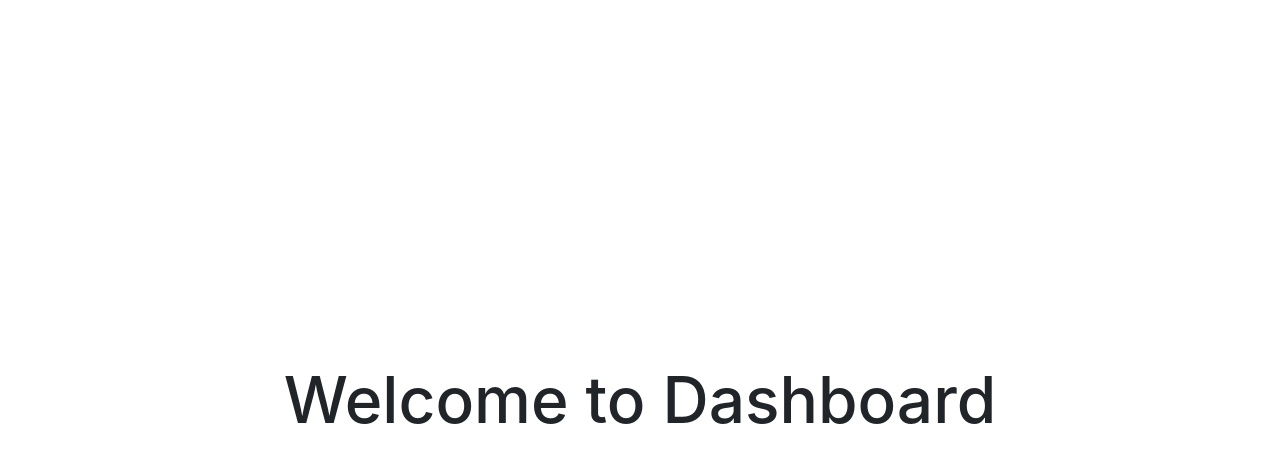
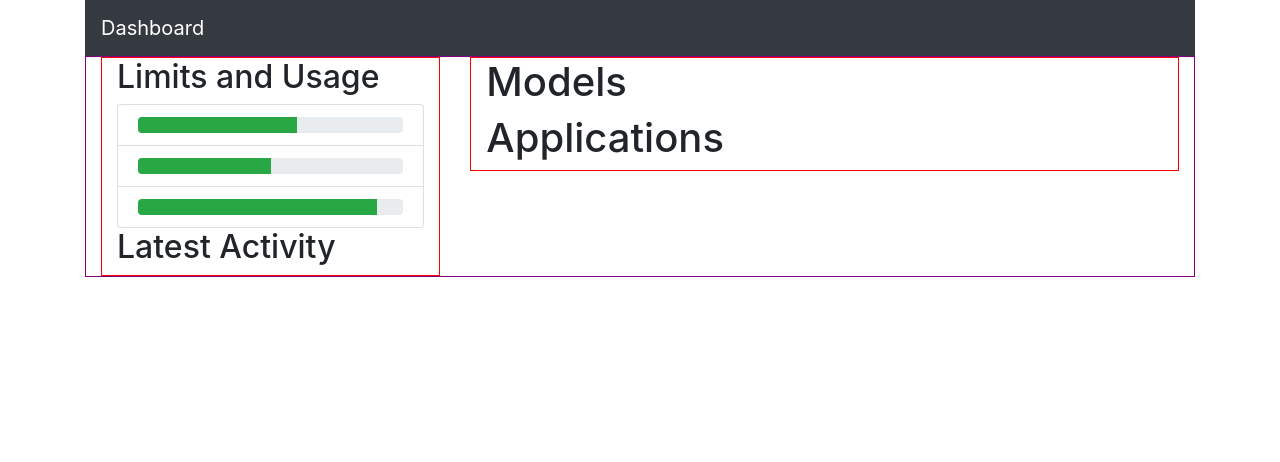
Before and after one commit to musakacmaz/dashboard-app-next, a Next.js app: page / in a window 1280 px wide. Shown: the top 462 px of the page. Built offline with nearby package versions, Linux system fonts and the light colour scheme.

Commit message:
Components added

```diff
--- /dev/null
+++ b/components/applications.js
@@ -0,0 +1,3 @@
+export default function Applications() {
+    return <h1 className="title">Applications</h1>;
+}
--- /dev/null
+++ b/components/index.js
@@ -0,0 +1,6 @@
+import LimitsAndUsage from './limits-and-usage';
+import LatestActivity from './latest-activity';
+import Models from './models';
+import Applications from './applications';
+
+export { LimitsAndUsage, LatestActivity, Models, Applications };
--- /dev/null
+++ b/components/latest-activity.js
@@ -0,0 +1,3 @@
+export default function LatestActivity() {
+    return <h2 className="title">Latest Activity</h2>;
+}
--- /dev/null
+++ b/components/limits-and-usage.js
@@ -0,0 +1,36 @@
+import { ListGroup, ProgressBar } from 'react-bootstrap';
+
+export default function LimitsAndUsage() {
+    const data = {
+        Models: {
+            limit: 10,
+            usage: 6,
+        },
+        Apps: {
+            limit: 20,
+            usage: 10,
+        },
+        Devices: {
+            limit: 50,
+            usage: 45,
+        },
+    };
+
+    const itemList = [];
+    let index = 0;
+    for (const item in data) {
+        const percentage = (data[item].usage / data[item].limit) * 100;
+        itemList.push(
+            <ListGroup.Item key={index}>
+                <ProgressBar variant="success" now={percentage} />
+            </ListGroup.Item>
+        );
+        index++;
+    }
+    return (
+        <>
+            <h2 className="title">Limits and Usage</h2>
+            <ListGroup>{itemList}</ListGroup>
+        </>
+    );
+}
--- /dev/null
+++ b/components/models.js
@@ -0,0 +1,3 @@
+export default function Models() {
+    return <h1 className="title">Models</h1>;
+}
--- a/pages/index.js
+++ b/pages/index.js
@@ -1,164 +1,51 @@
 import Head from 'next/head';
-// import Button from 'react-bootstrap/Button';
 import 'bootstrap/dist/css/bootstrap.min.css';
+import { Navbar, Container, Row, Col } from 'react-bootstrap';
+import { LimitsAndUsage, LatestActivity, Models, Applications } from '../components';
 
 export default function Home() {
     return (
-        <div className="container">
+        <Container id="body">
             <Head>
                 <title>Dashboard</title>
                 <link rel="icon" href="/favicon.ico" />
             </Head>
 
-            <main>
-                <h1 className="title">
-                    Welcome to Dashboard
-                </h1>
-            </main>
-
-            <style jsx>{`
-                .container {
-                    min-height: 100vh;
-                    padding: 0 0.5rem;
-                    display: flex;
-                    flex-direction: column;
-                    justify-content: center;
-                    align-items: center;
-                }
-
-                main {
-                    padding: 5rem 0;
-                    flex: 1;
-                    display: flex;
-                    flex-direction: column;
-                    justify-content: center;
-                    align-items: center;
-                }
-
-                footer {
-                    width: 100%;
-                    height: 100px;
-                    border-top: 1px solid #eaeaea;
-                    display: flex;
-                    justify-content: center;
-                    align-items: center;
-                }
-
-                footer img {
-                    margin-left: 0.5rem;
-                }
-
-                footer a {
-                    display: flex;
-                    justify-content: center;
-                    align-items: center;
-                }
-
-                a {
-                    color: inherit;
-                    text-decoration: none;
-                }
-
-                .title a {
-                    color: #0070f3;
-                    text-decoration: none;
-                }
-
-                .title a:hover,
-                .title a:focus,
-                .title a:active {
-                    text-decoration: underline;
-                }
-
-                .title {
-                    margin: 0;
-                    line-height: 1.15;
-                    font-size: 4rem;
-                }
-
-                .title,
-                .description {
-                    text-align: center;
-                }
-
-                .description {
-                    line-height: 1.5;
-                    font-size: 1.5rem;
-                }
-
-                code {
-                    background: #fafafa;
-                    border-radius: 5px;
-                    padding: 0.75rem;
-                    font-size: 1.1rem;
-                    font-family: Menlo, Monaco, Lucida Console, Liberation Mono, DejaVu Sans Mono, Bitstream Vera Sans Mono, Courier New, monospace;
-                }
-
-                .grid {
-                    display: flex;
-                    align-items: center;
-                    justify-content: center;
-                    flex-wrap: wrap;
-
-                    max-width: 800px;
-                    margin-top: 3rem;
-                }
-
-                .card {
-                    margin: 1rem;
-                    flex-basis: 45%;
-                    padding: 1.5rem;
-                    text-align: left;
-                    color: inherit;
-                    text-decoration: none;
-                    border: 1px solid #eaeaea;
-                    border-radius: 10px;
-                    transition: color 0.15s ease, border-color 0.15s ease;
-                }
-
-                .card:hover,
-                .card:focus,
-                .card:active {
-                    color: #0070f3;
-                    border-color: #0070f3;
-                }
-
-                .card h3 {
-                    margin: 0 0 1rem 0;
-                    font-size: 1.5rem;
-                }
-
-                .card p {
-                    margin: 0;
-                    font-size: 1.25rem;
-                    line-height: 1.5;
-                }
-
-                .logo {
-                    height: 1em;
-                }
-
-                @media (max-width: 600px) {
-                    .grid {
-                        width: 100%;
-                        flex-direction: column;
-                    }
-                }
-            `}</style>
-
-            <style jsx global>{`
-                html,
-                body {
-                    padding: 0;
-                    margin: 0;
-                    font-family: -apple-system, BlinkMacSystemFont, Segoe UI, Roboto, Oxygen, Ubuntu, Cantarell, Fira Sans, Droid Sans, Helvetica Neue,
-                        sans-serif;
-                }
-
-                * {
-                    box-sizing: border-box;
-                }
-            `}</style>
-        </div>
+            <Navbar bg="dark" variant="dark" expand="lg">
+                <Navbar.Brand>Dashboard</Navbar.Brand>
+            </Navbar>
+            <Container id="main" style={{ border: '1px solid purple' }} fluid>
+                <Row>
+                    <Col sm={4}>
+                        <Container id="sidebar" style={{ border: '1px solid red' }} fluid>
+                            <Row>
+                                <Col>
+                                    <LimitsAndUsage />
+                                </Col>
+                            </Row>
+                            <Row>
+                                <Col>
+                                    <LatestActivity />
+                                </Col>
+                            </Row>
+                        </Container>
+                    </Col>
+                    <Col sm={8}>
+                        <Container id="content" style={{ border: '1px solid red' }} fluid>
+                            <Row>
+                                <Col>
+                                    <Models />
+                                </Col>
+                            </Row>
+                            <Row>
+                                <Col>
+                                    <Applications />
+                                </Col>
+                            </Row>
+                        </Container>
+                    </Col>
+                </Row>
+            </Container>
+        </Container>
     );
 }
```
Also changed, not shown: 1 other file (tests, documents, lock files or other folders).
